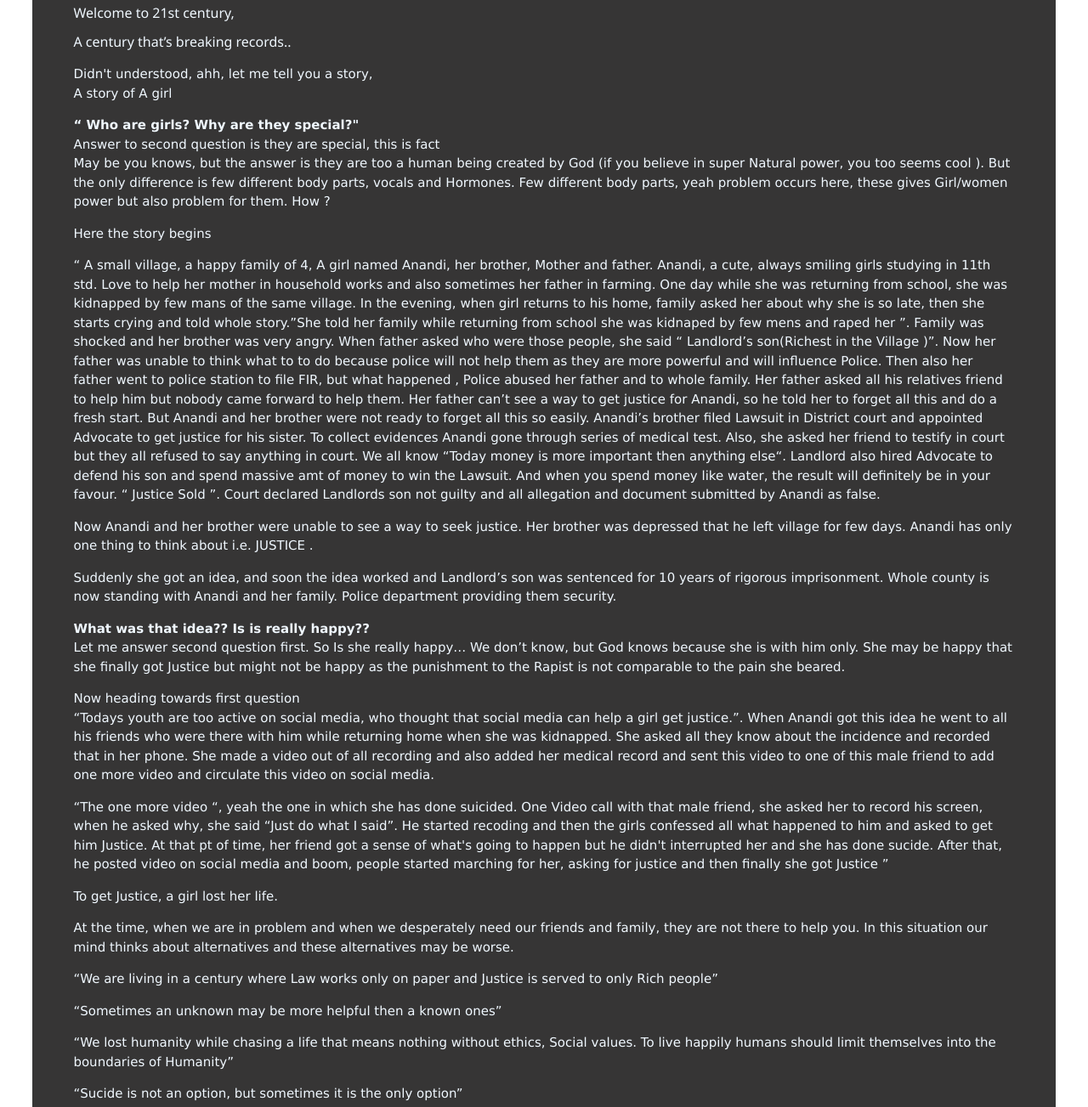
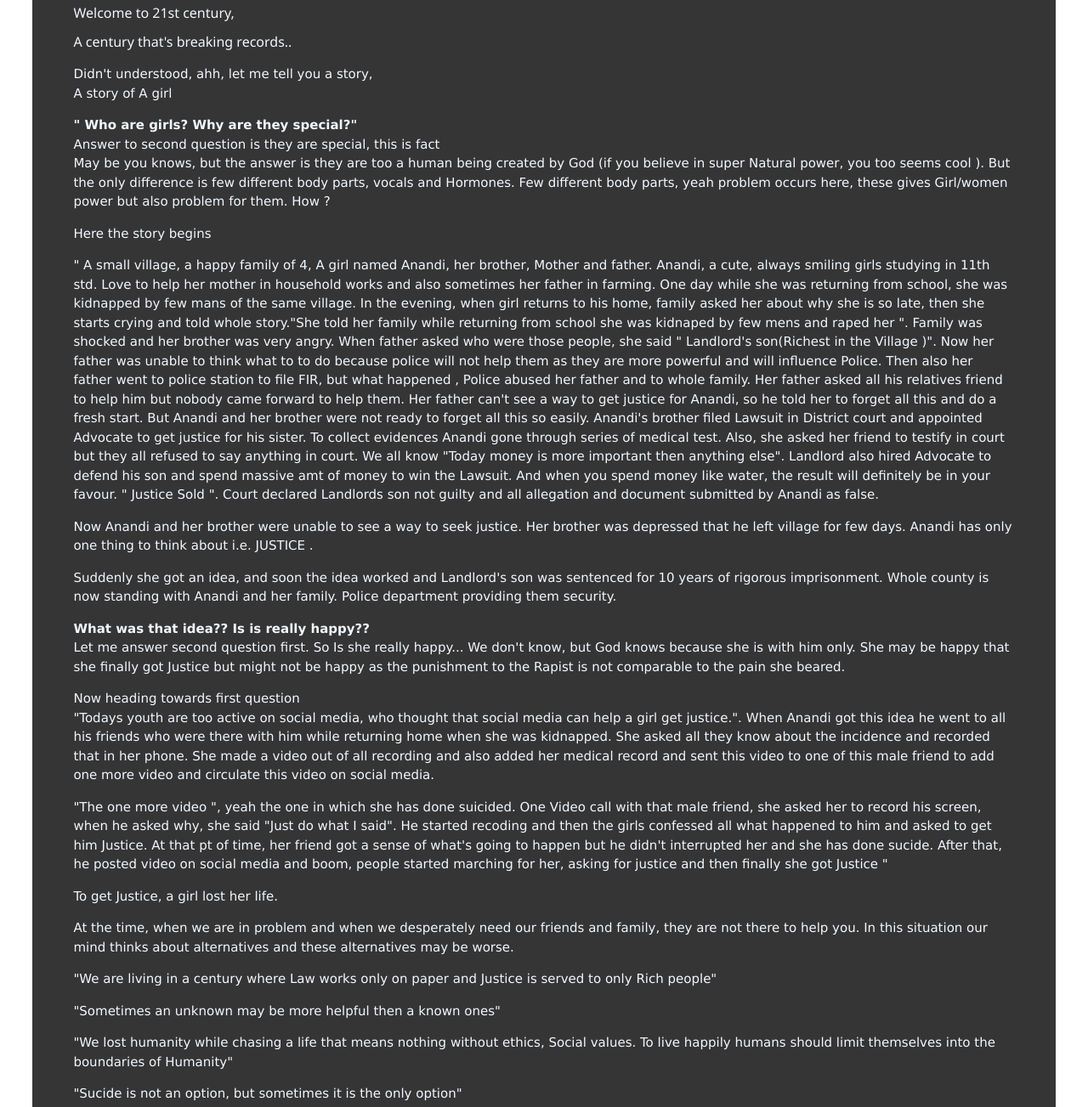
Before and after one commit to aakashsri101/aakashsri101.github.io, a plain HTML site: page story.html in a window 1280 px wide. Shown: the part 178-1481 px from the top of the page at 85% size. Drawn offline with nearby package versions, Linux system fonts and the light colour scheme; some packages are replaced by stand-ins of ours.

Commit message:
Add files via upload

```diff
--- a/story.html
+++ b/story.html
@@ -60,13 +60,13 @@
 
 <h6>Welcome to 21st century, </h6>
 
-<h6>A century that’s breaking records..</h6>
+<h6>A century that's breaking records..</h6>
 
 <p>Didn't understood, ahh, let me tell you a story,<br>
     A story of A girl</p>
 
 
-<p><strong>“ Who are girls? Why are they special?"</strong><br>
+<p><strong>" Who are girls? Why are they special?"</strong><br>
     Answer to second question is they are special, this is fact
     <br>
     May be you knows, but the answer is they are too a human being created by God (if you believe in super Natural power, you too seems cool ). But the only difference is few different body parts, vocals and Hormones.
@@ -75,34 +75,34 @@
     </p>
 
 <p>Here the story begins </p>
-	<p>     “ A small village, a happy family of 4, A girl named Anandi, her brother, Mother and father.
+	<p>     " A small village, a happy family of 4, A girl named Anandi, her brother, Mother and father.
         Anandi, a cute, always smiling girls studying in 11th std. Love to help her mother in household works and also sometimes her father in farming.
-        One day while she was returning from school, she was kidnapped by few mans of the same village. In the evening, when girl returns to his home, family asked her about why she is so late, then she starts crying and told whole story.”She told her family while returning from school she was kidnaped by few mens and raped her ”. Family was shocked and her brother was very angry. When father asked who were those people, she said “ Landlord’s son(Richest in the Village )”. Now her father was unable to think what to to do because police will not help them as they are more powerful and will influence Police. Then also her father went to police station to file FIR, but what happened , Police abused her father and to whole family. Her father asked all his relatives friend to help him but nobody came forward to help them. Her father can’t see a way to get justice for Anandi, so he told her to forget all this and do a fresh start. But Anandi and her brother were not ready to forget all this so easily. Anandi’s brother filed Lawsuit in District court and appointed Advocate to get justice for his sister. To collect evidences Anandi gone through series of medical test. Also, she asked her friend to testify in court but they all refused to say anything in court.
-         We all know “Today money is more important then anything else“. Landlord also hired Advocate to defend his son and spend massive amt of money to win the Lawsuit. And when you spend money like water, the result will definitely be in your favour. “ Justice Sold ”. Court declared Landlords son not guilty and all allegation and document submitted by Anandi as false.
+        One day while she was returning from school, she was kidnapped by few mans of the same village. In the evening, when girl returns to his home, family asked her about why she is so late, then she starts crying and told whole story."She told her family while returning from school she was kidnaped by few mens and raped her ". Family was shocked and her brother was very angry. When father asked who were those people, she said " Landlord's son(Richest in the Village )". Now her father was unable to think what to to do because police will not help them as they are more powerful and will influence Police. Then also her father went to police station to file FIR, but what happened , Police abused her father and to whole family. Her father asked all his relatives friend to help him but nobody came forward to help them. Her father can't see a way to get justice for Anandi, so he told her to forget all this and do a fresh start. But Anandi and her brother were not ready to forget all this so easily. Anandi's brother filed Lawsuit in District court and appointed Advocate to get justice for his sister. To collect evidences Anandi gone through series of medical test. Also, she asked her friend to testify in court but they all refused to say anything in court.
+         We all know "Today money is more important then anything else". Landlord also hired Advocate to defend his son and spend massive amt of money to win the Lawsuit. And when you spend money like water, the result will definitely be in your favour. " Justice Sold ". Court declared Landlords son not guilty and all allegation and document submitted by Anandi as false.
         </p>
 <p>Now Anandi and her brother were unable to see a way to seek justice. Her brother was depressed that he left village for few days. Anandi has only one thing to think about i.e. JUSTICE . </p>
 
-<p>Suddenly she got an idea, and soon the idea worked and Landlord’s son was sentenced for 10 years of rigorous imprisonment. Whole county is now standing with Anandi and her family. Police department providing them security. </p>
+<p>Suddenly she got an idea, and soon the idea worked and Landlord's son was sentenced for 10 years of rigorous imprisonment. Whole county is now standing with Anandi and her family. Police department providing them security. </p>
 
 <p><b>What was that idea?? Is is really happy??</b><br />
-    Let me answer second question first. So Is she really happy… We don’t know, but God knows because she is with him only. She may be happy that she finally got Justice but might not be happy as the punishment to the Rapist is not comparable to the pain she beared.
+    Let me answer second question first. So Is she really happy... We don't know, but God knows because she is with him only. She may be happy that she finally got Justice but might not be happy as the punishment to the Rapist is not comparable to the pain she beared.
     </p>
 <p>Now heading towards first question <br>
-    “Todays youth are too active on social media, who thought that social media can help a girl get justice.”. When Anandi got this idea he went to all his friends who were there with him while returning home when she was kidnapped. She asked all they know about the incidence and recorded that in her phone. She made a video out of all recording and also added her medical record and sent this video to one of this male friend to add one more video and circulate this video on social media.
+    "Todays youth are too active on social media, who thought that social media can help a girl get justice.". When Anandi got this idea he went to all his friends who were there with him while returning home when she was kidnapped. She asked all they know about the incidence and recorded that in her phone. She made a video out of all recording and also added her medical record and sent this video to one of this male friend to add one more video and circulate this video on social media.
     </p>
-<p>“The one more video “, yeah the one in which she has done suicided. One Video call with that male friend, she asked her to record his screen, when he asked why, she said “Just do what I said”. He started recoding and then the girls confessed all what happened to him and asked to get him Justice. At that pt of time, her friend got a sense of what's going to happen but he didn't interrupted her and she has done sucide. After that, he posted video on social media and boom, people started marching for her, asking for justice and then finally she got Justice ”</p>
+<p>"The one more video ", yeah the one in which she has done suicided. One Video call with that male friend, she asked her to record his screen, when he asked why, she said "Just do what I said". He started recoding and then the girls confessed all what happened to him and asked to get him Justice. At that pt of time, her friend got a sense of what's going to happen but he didn't interrupted her and she has done sucide. After that, he posted video on social media and boom, people started marching for her, asking for justice and then finally she got Justice "</p>
 
 <p>To get Justice, a girl lost her life. </p>
 
 <p>At the time, when we are in problem and when we desperately need our friends and family, they are not there to help you. In this situation our mind thinks about alternatives and these alternatives may be worse.</p>
 
-<p>“We are living in a century where Law works only on paper and Justice is served to only Rich people”</p>
+<p>"We are living in a century where Law works only on paper and Justice is served to only Rich people"</p>
 
-<p>“Sometimes an unknown may be more helpful then a known ones”</p>
+<p>"Sometimes an unknown may be more helpful then a known ones"</p>
 
-<p>“We lost humanity while chasing a life that means nothing without ethics, Social values. To live happily humans should limit themselves into the boundaries of Humanity”</p>
+<p>"We lost humanity while chasing a life that means nothing without ethics, Social values. To live happily humans should limit themselves into the boundaries of Humanity"</p>
 
-<p>“Sucide is not an option, but sometimes it is the only option”</p>
+<p>"Sucide is not an option, but sometimes it is the only option"</p>
 
 
 <p>Glad you Read it.</p>
```
